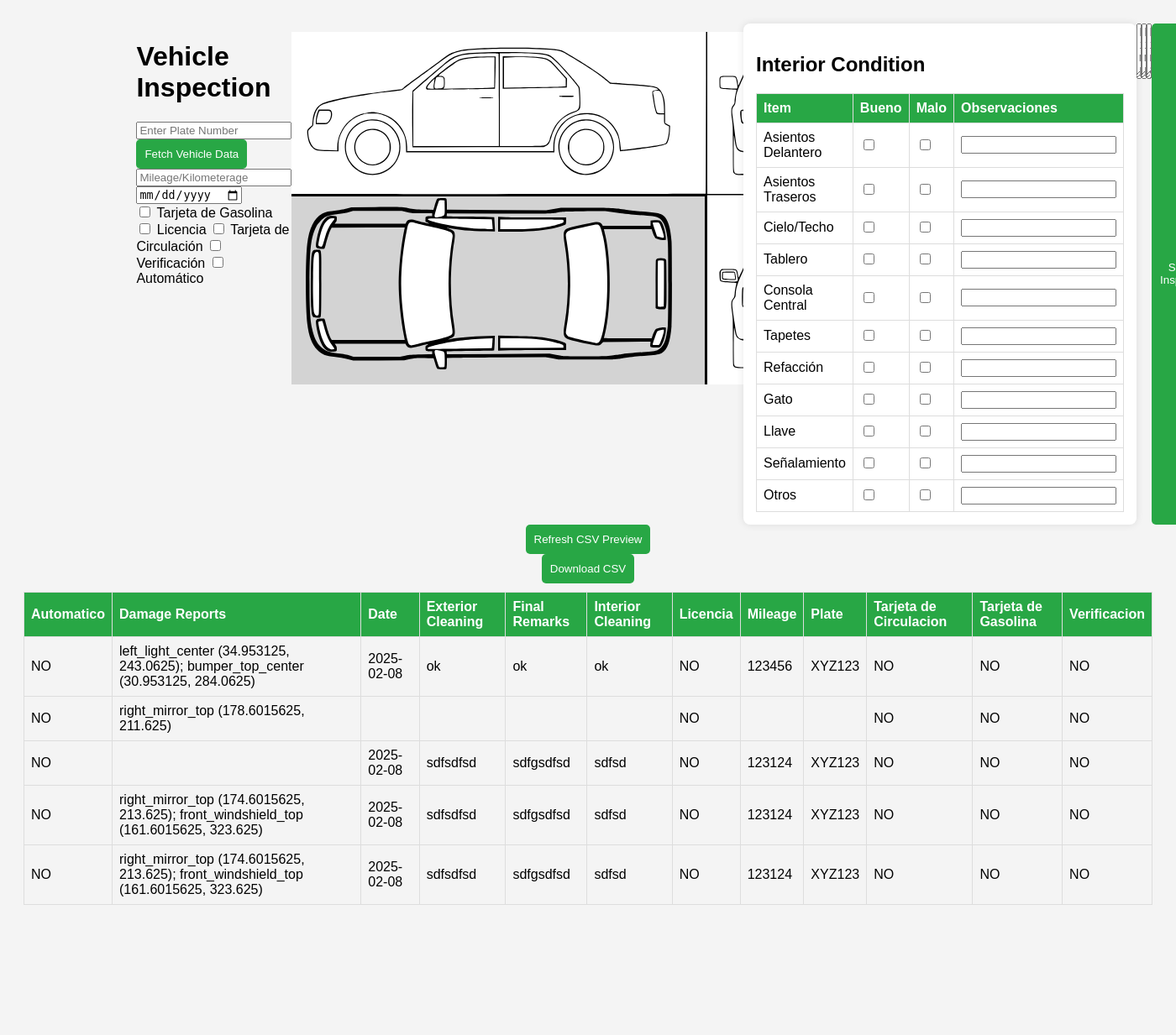
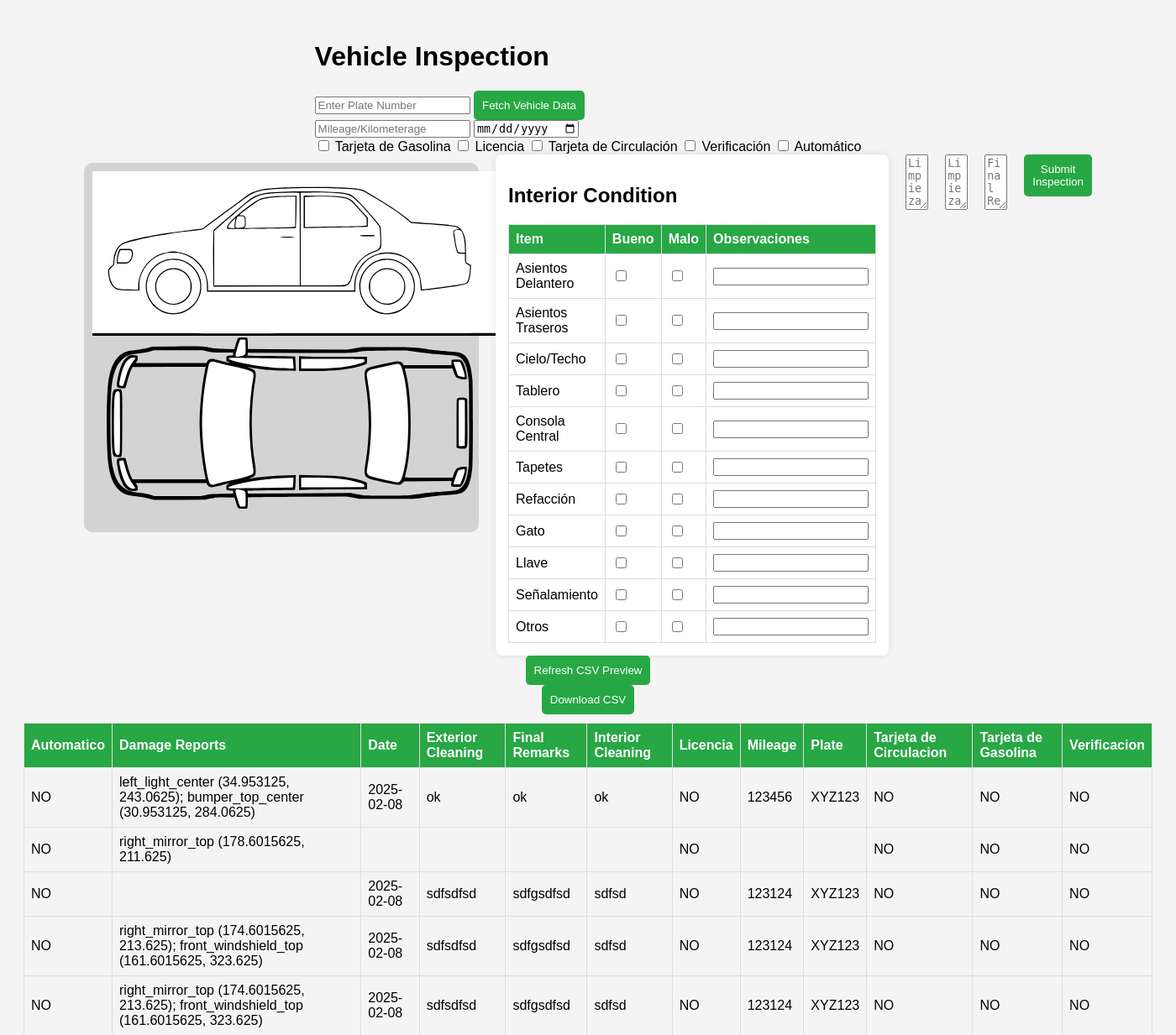
Before and after one commit to jkbarrerab/vehicle_inspection, a Flask app: page / in a window 1400 px wide; the page is wider, and only the part inside the window is pictured. Shown: the top 1233 px of that part at 84% size. Before the commit the page ends 1078 px from the top of that part, so only its background shows below. Run offline with Flask 3, Linux system fonts and the light colour scheme.

Commit message:
fixing index

```diff
--- a/static/styles.css
+++ b/static/styles.css
@@ -8,14 +8,20 @@
 }
 .main-container {
     display: flex;
-      justify-content: space-between;
-      width: 80%;
+    width: 100%;
+    max-width: 1200px;
+    gap: 20px;
+    justify-content: center;
+    align-items: flex-start;
 }
 .left-section {
     width: 50%;
+    max-width: 500px;
+    text-align: center;
 }
 .right-section {
-      width: 45%;
+    width: 50%;
+    max-width: 500px;
     background: white;
     padding: 15px;
     border-radius: 8px;
@@ -35,6 +41,21 @@
     background-color: #28a745;
     color: white;
 }
+.checkbox-container {
+    display: flex;
+    justify-content: center;
+    gap: 10px;
+}
+#car-sketch {
+    width: 100%;
+    max-width: 450px;
+    height: auto;
+    background-color: lightgray;
+    margin: 10px 0;
+    padding: 10px;
+    border-radius: 10px;
+}
+
 
  .container {
     background: white;
--- a/templates/index.html
+++ b/templates/index.html
@@ -8,7 +8,6 @@
     <script defer src="{{ url_for('static', filename='script.js') }}"></script>
 </head>
 <body>
-    <div class="main-container">
     <div id="vehicle-general">
         <h1>Vehicle Inspection</h1>
         <input type="text" id="plate" placeholder="Enter Plate Number">
@@ -24,6 +23,7 @@
             <label><input type="checkbox" id="automatico"> Automático</label>
         </div>
     </div>
+    <div class="main-container">
         <div class="left-section">
             <div id="car-sketch">
                 <svg version="1.0" xmlns="http://www.w3.org/2000/svg" width="733px" height="420px" viewBox="0 0 733 420" preserveAspectRatio="xMidYMid meet">
```
Lines whose indentation alone changed are shown as unchanged.
